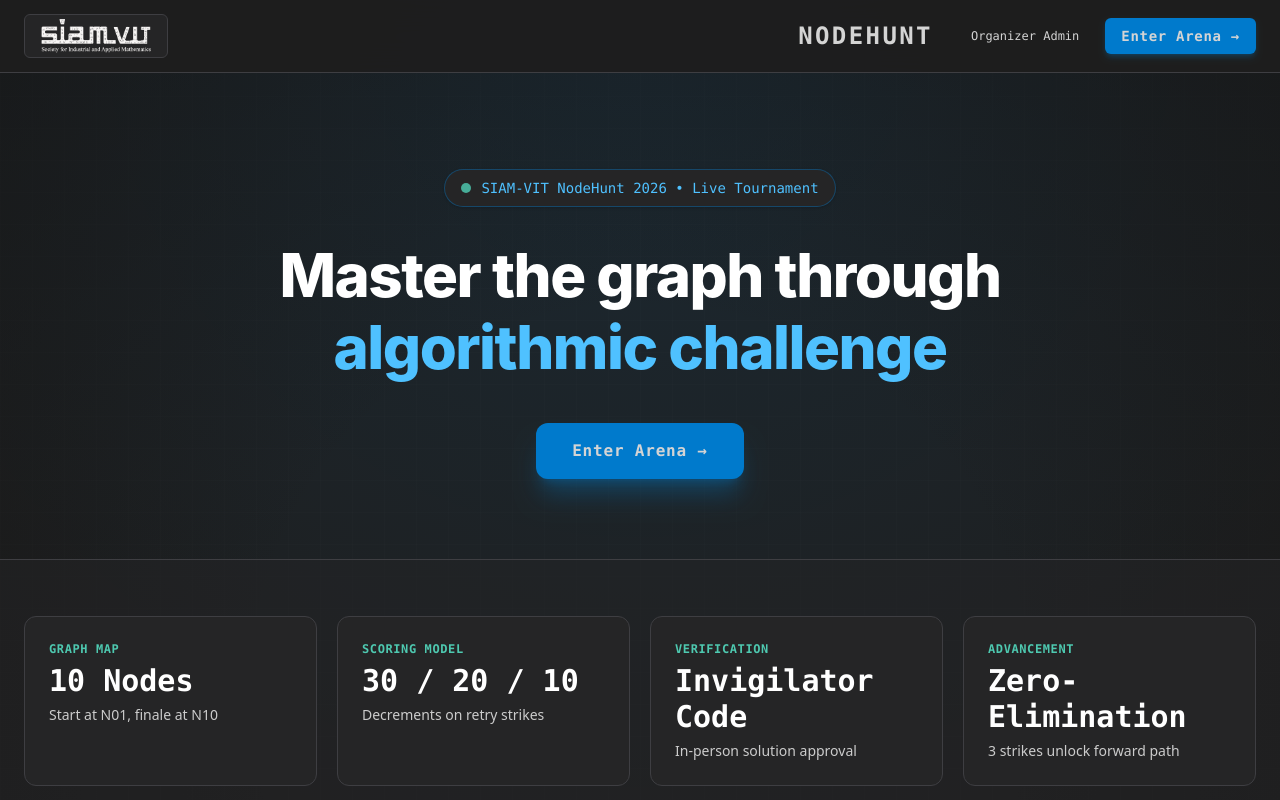
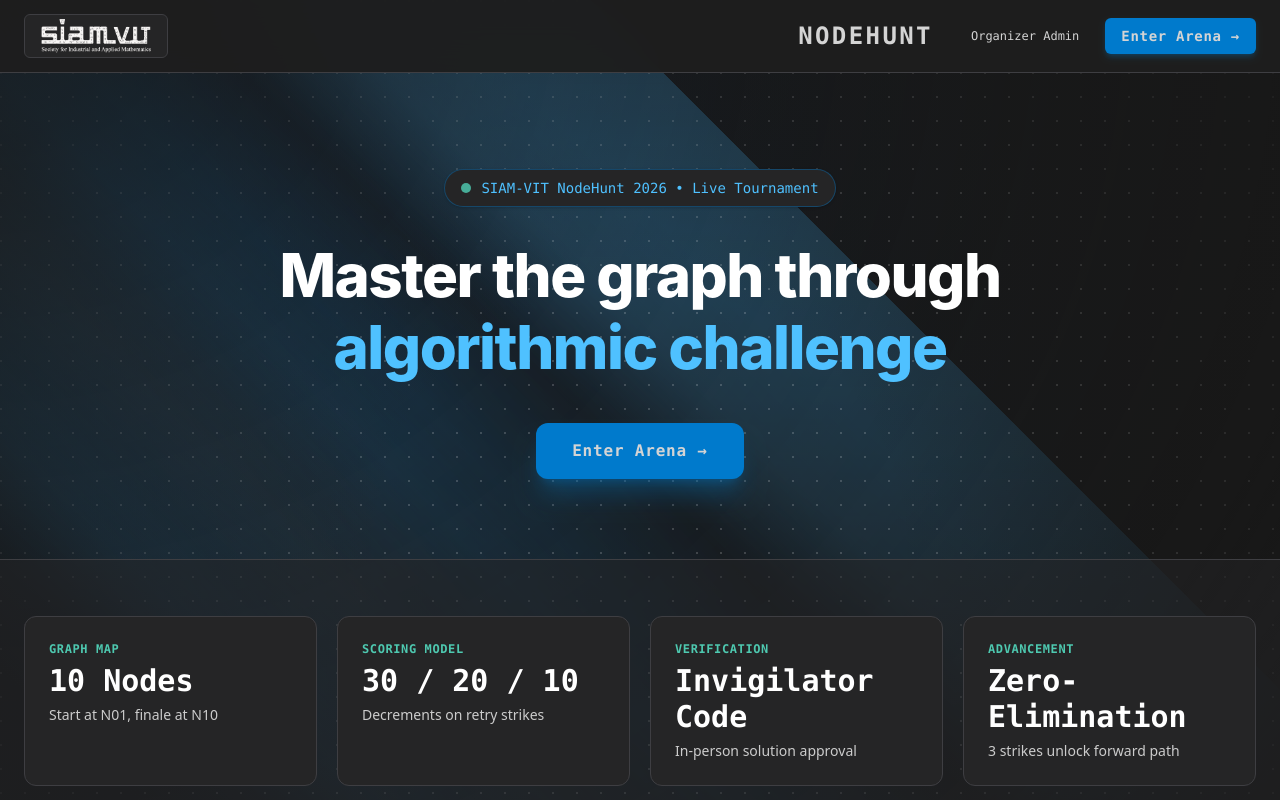
Before and after one commit to SIAM-VIT/nodehunt_fe_26, a Next.js app: page / in a window 1280 px wide. Shown: the top 800 px of the page. Built offline with nearby package versions, Linux system fonts and the light colour scheme.

Commit message:
fix(ui): restore gradient sunray light beams and dot-matrix background updated with VS Code blue palette

```diff
--- a/components/DarkGradientBg.tsx
+++ b/components/DarkGradientBg.tsx
@@ -7,38 +7,86 @@ interface DarkGradientBgProps {
 }
 
 /**
- * VS Code Dark+ Theme Background:
- * 1. Deep VS Code Editor background (#1e1e1e)
- * 2. Subtle editor grid (subtle 32px line matrix reminiscent of editor guide columns)
- * 3. Soft VS Code status accent glow (#007acc at 5% opacity)
+ * Gradient Sunray & Dot Matrix Background:
+ * Re-themed with the VS Code Dark+ color palette:
+ * - Deep dark editor base (#181818 / #1e1e1e)
+ * - 4-layer skewed diagonal sunray light beams rendered in VS Code electric blue (#007acc / #1f8ad2 / #4fc1ff)
+ * - Fine balanced dot-matrix grid (24px pitch)
+ * - Vignette and radial falloff for focused content clarity
  */
 export function DarkGradientBg({ children, className }: DarkGradientBgProps) {
   return (
-    <div className={cn("relative min-h-screen w-full bg-[#1e1e1e] text-[#d4d4d4] overflow-hidden", className)}>
+    <div className={cn("relative min-h-screen w-full bg-[#181818] text-[#d4d4d4] overflow-hidden", className)}>
       {/* Background Graphic Layers */}
       <div className="absolute inset-0 pointer-events-none select-none overflow-hidden">
-        {/* Subtle VS Code editor grid */}
+        {/* Base dark radial falloff */}
+        <div
+          className="absolute inset-0"
+          style={{
+            background: "radial-gradient(100% 100% at 0% 0%, rgb(18, 30, 44) 0%, rgb(24, 24, 24) 100%)",
+            maskImage: "radial-gradient(125% 100% at 0% 0%, rgb(0, 0, 0) 0%, rgba(0, 0, 0, 0.4) 85%, rgba(0, 0, 0, 0) 100%)",
+            WebkitMaskImage: "radial-gradient(125% 100% at 0% 0%, rgb(0, 0, 0) 0%, rgba(0, 0, 0, 0.4) 85%, rgba(0, 0, 0, 0) 100%)",
+          }}
+        >
+          {/* Layer 1: Skewed sunray light beam (45 deg) - VS Code Blue */}
           <div
             className="absolute inset-0 opacity-20"
             style={{
-            backgroundImage: "linear-gradient(to right, rgba(255, 255, 255, 0.05) 1px, transparent 1px), linear-gradient(to bottom, rgba(255, 255, 255, 0.05) 1px, transparent 1px)",
-            backgroundSize: "32px 32px",
+              background: "linear-gradient(rgb(0, 122, 204) 0%, rgba(0, 122, 204, 0) 100%)",
+              maskImage: "linear-gradient(90deg, rgba(0, 0, 0, 0) 0%, rgb(0, 0, 0) 20%, rgba(0, 0, 0, 0) 36%, rgb(0, 0, 0) 55%, rgba(0, 0, 0, 0.13) 67%, rgb(0, 0, 0) 78%, rgba(0, 0, 0) 97%)",
+              WebkitMaskImage: "linear-gradient(90deg, rgba(0, 0, 0, 0) 0%, rgb(0, 0, 0) 20%, rgba(0, 0, 0, 0) 36%, rgb(0, 0, 0) 55%, rgba(0, 0, 0, 0.13) 67%, rgb(0, 0, 0) 78%, rgba(0, 0, 0) 97%)",
+              transform: "skewX(45deg)",
             }}
           />
 
-        {/* Soft top ambient blue glow */}
+          {/* Layer 2: Secondary sunray beam - Light variable blue (#4fc1ff) */}
           <div
-          className="absolute inset-0 pointer-events-none"
+            className="absolute inset-0 opacity-16"
             style={{
-            background: "radial-gradient(circle at 50% 0%, rgba(0, 122, 204, 0.12) 0%, transparent 60%)",
+              background: "linear-gradient(rgb(79, 193, 255) 0%, rgba(79, 193, 255, 0) 100%)",
+              maskImage: "linear-gradient(90deg, rgba(0, 0, 0, 0) 11%, rgb(0, 0, 0) 25%, rgba(0, 0, 0, 0.55) 41%, rgba(0, 0, 0, 0.13) 67%, rgb(0, 0, 0) 78%, rgba(0, 0, 0) 97%)",
+              WebkitMaskImage: "linear-gradient(90deg, rgba(0, 0, 0, 0) 11%, rgb(0, 0, 0) 25%, rgba(0, 0, 0, 0.55) 41%, rgba(0, 0, 0, 0.13) 67%, rgb(0, 0, 0) 78%, rgba(0, 0, 0) 97%)",
+              transform: "skewX(45deg)",
             }}
           />
 
-        {/* Soft vignette */}
+          {/* Layer 3: Ambient electric cyan falloff */}
+          <div
+            className="absolute inset-0 opacity-14"
+            style={{
+              background: "linear-gradient(rgb(31, 138, 210) 0%, rgba(31, 138, 210, 0) 100%)",
+              maskImage: "linear-gradient(90deg, rgba(0, 0, 0, 0) 9%, rgb(0, 0, 0) 20%, rgba(0, 0, 0, 0.55) 28%, rgba(0, 0, 0, 0.424) 40%, rgb(0, 0, 0) 48%, rgba(0, 0, 0, 0.267) 54%, rgba(0, 0, 0, 0.13) 78%, rgb(0, 0, 0) 88%, rgba(0, 0, 0) 97%)",
+              WebkitMaskImage: "linear-gradient(90deg, rgba(0, 0, 0, 0) 9%, rgb(0, 0, 0) 20%, rgba(0, 0, 0, 0.55) 28%, rgba(0, 0, 0, 0.424) 40%, rgb(0, 0, 0) 48%, rgba(0, 0, 0, 0.267) 54%, rgba(0, 0, 0, 0.13) 78%, rgb(0, 0, 0) 88%, rgba(0, 0, 0) 97%)",
+              transform: "skewX(45deg)",
+            }}
+          />
+
+          {/* Layer 4: Distant highlights beam */}
+          <div
+            className="absolute inset-0 opacity-12"
+            style={{
+              background: "linear-gradient(rgb(156, 220, 254) 0%, rgba(156, 220, 254, 0) 100%)",
+              maskImage: "linear-gradient(90deg, rgba(0, 0, 0, 0) 0%, rgb(0, 0, 0) 17%, rgba(0, 0, 0, 0.55) 26%, rgb(0, 0, 0) 35%, rgba(0, 0, 0, 0.47) 47%, rgba(0, 0, 0, 0.13) 69%, rgb(0, 0, 0) 79%, rgba(0, 0, 0) 97%)",
+              WebkitMaskImage: "linear-gradient(90deg, rgba(0, 0, 0, 0) 0%, rgb(0, 0, 0) 17%, rgba(0, 0, 0, 0.55) 26%, rgb(0, 0, 0) 35%, rgba(0, 0, 0, 0.47) 47%, rgba(0, 0, 0, 0.13) 69%, rgb(0, 0, 0) 79%, rgba(0, 0, 0) 97%)",
+              transform: "skewX(45deg)",
+            }}
+          />
+        </div>
+
+        {/* Balanced Dot Matrix Pattern */}
+        <div
+          className="absolute inset-0 opacity-25"
+          style={{
+            backgroundImage: "radial-gradient(circle at 1px 1px, rgba(255, 255, 255, 0.7) 1px, transparent 0)",
+            backgroundSize: "24px 24px",
+          }}
+        />
+
+        {/* Dark Vignette: Keeps center & bottom dark and clear */}
         <div
           className="absolute inset-0"
           style={{
-            background: "radial-gradient(circle at 50% 50%, transparent 40%, rgba(20, 20, 20, 0.6) 100%)",
+            background: "radial-gradient(circle at 50% 40%, transparent 25%, rgba(24, 24, 24, 0.75) 70%, rgb(24, 24, 24) 100%)",
           }}
         />
       </div>
```
Lines whose indentation alone changed are shown as unchanged.
